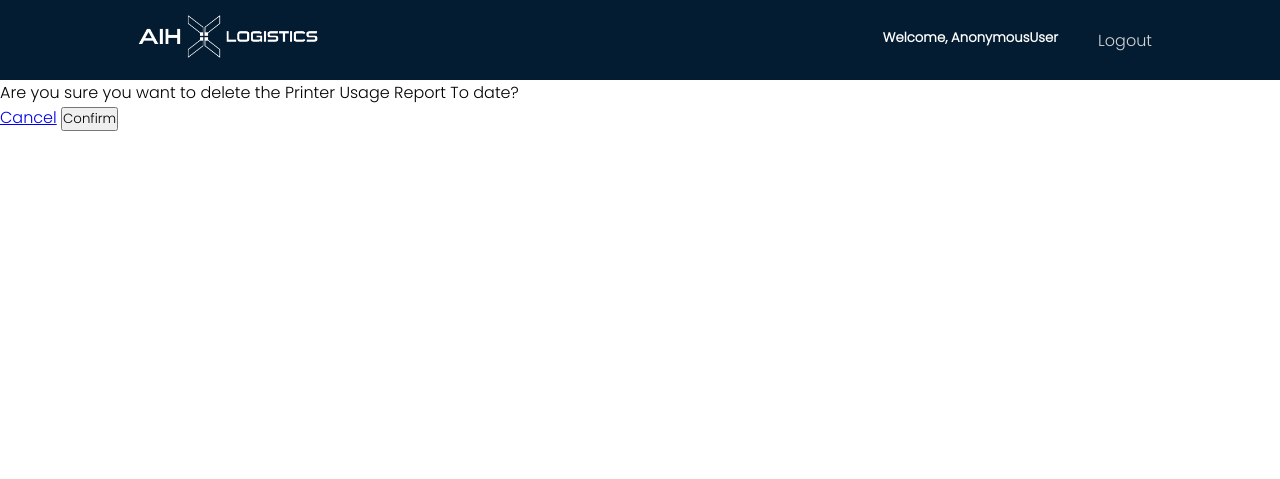
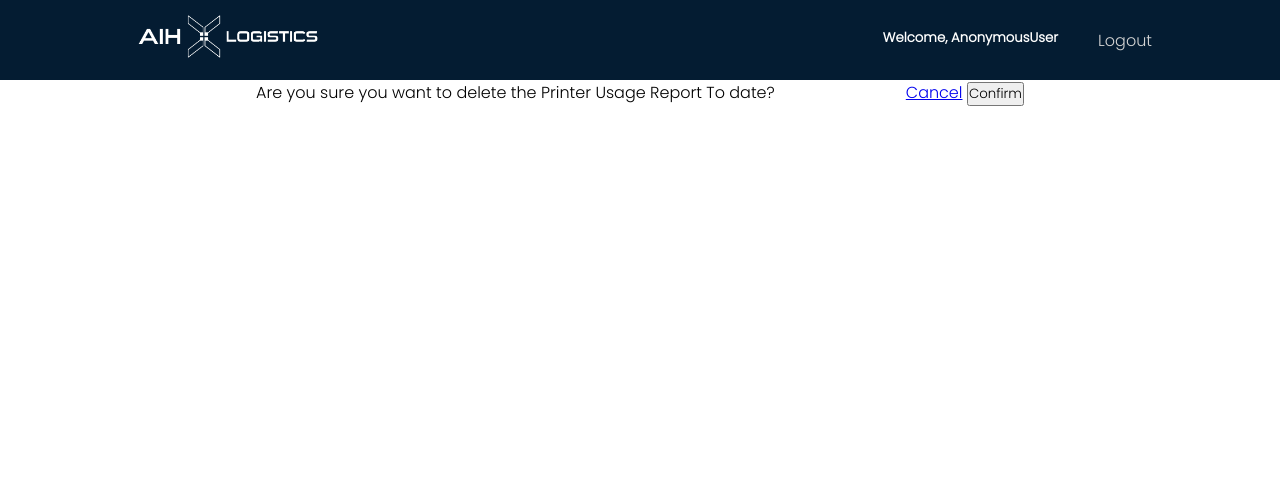
Before and after one commit to AlliyD/Portal, a Django app: page /deletereport/1 in a window 1280 px wide. Shown: the top 479 px of the page. Run offline with Django 5.2, Linux system fonts and the light colour scheme; data comes from the database, SQL or seed files in the repository; some libraries are stand-ins or nearby versions.

Commit message:
Delete Page Styling

```diff
--- a/data/templates/data/deletereport.html
+++ b/data/templates/data/deletereport.html
@@ -6,6 +6,16 @@
 
 
 {% block maincontent %}
+
+<style>
+    .main-container{
+        width: 60%;
+        margin: auto;
+        height: 50vh;
+    }
+</style>
+
+<div class="main-container">
     <p>Are you sure you want to delete the {{item}}?</p>
 
     <form action="{% url 'delete_report' item.id %}" method="POST">
@@ -16,4 +26,7 @@
         <input type="submit" value="Confirm">
     </form>
 
+</div>
+
+
 {% endblock %}
```
